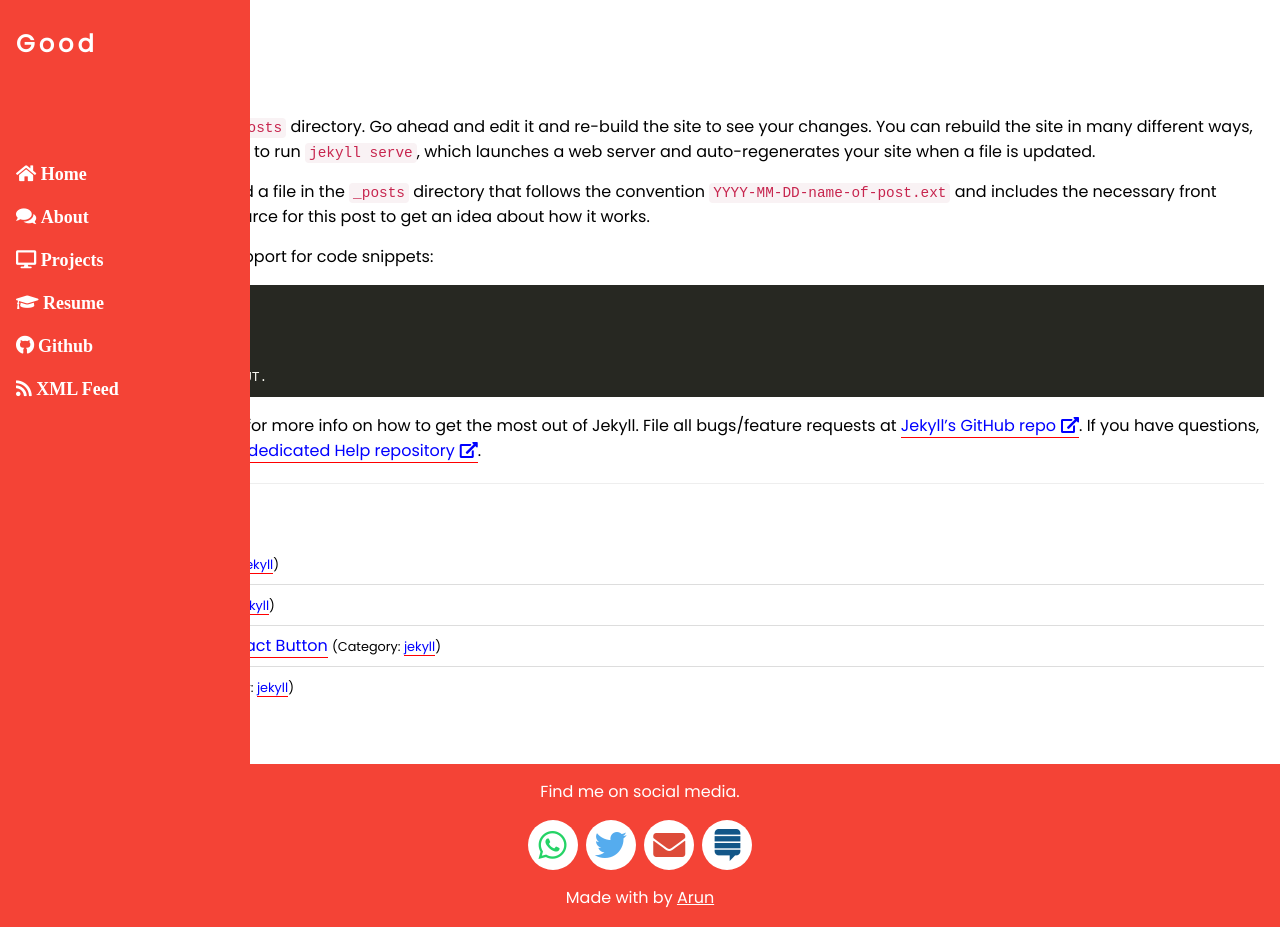
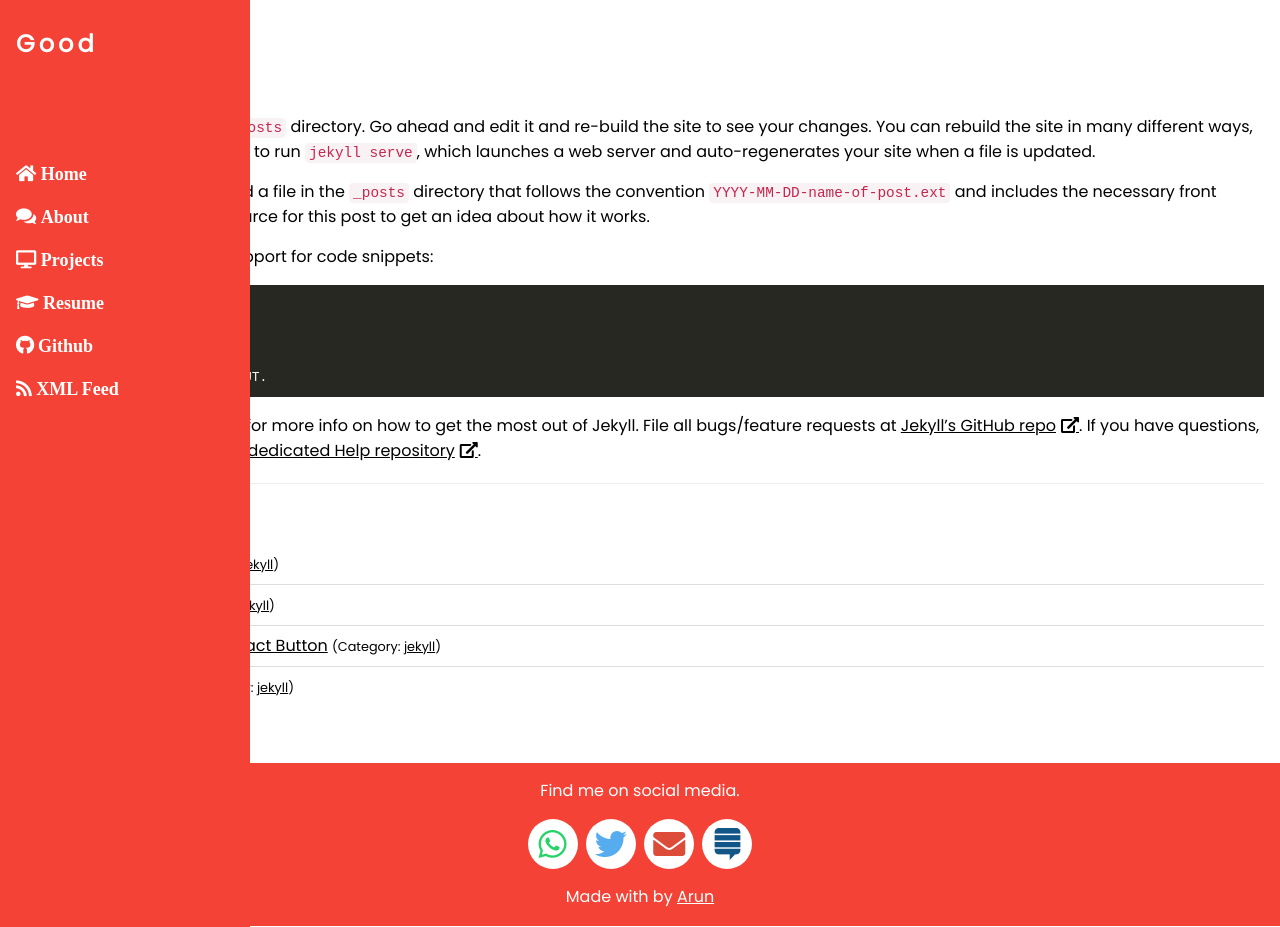
Before and after one commit to chipprogrammers/Good, a Jekyll site: the page built from _posts/2018-01-23-pagination-test3.md, in a window 1280 px wide and 927 px high. Built offline with Jekyll 4.4.1, drawn with Linux system fonts in a browser that asks for light colours; comment, search, counter and statistics services are not loaded.

Commit message:
Update main.css

```diff
--- a/assets/css/main.css
+++ b/assets/css/main.css
@@ -152,12 +152,11 @@
   font-weight: 900;
   margin: 0 0 0 5px;
 }
-#myLink a[href^="//"]:after,
-#myLink a[href^="http://"]:after,
-#myLink a[href^="https://"]:after {
-  :not(img);
+#myLink img
+#myLink a:link {
+    content: "";
+    display: none;
 }
-#myLink a:link {
     color: blue;
     background-color: transparent;
     text-decoration: none;
```
